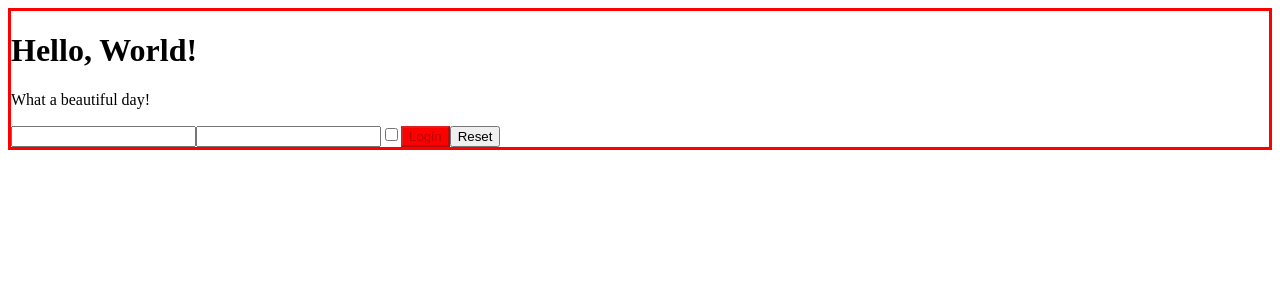
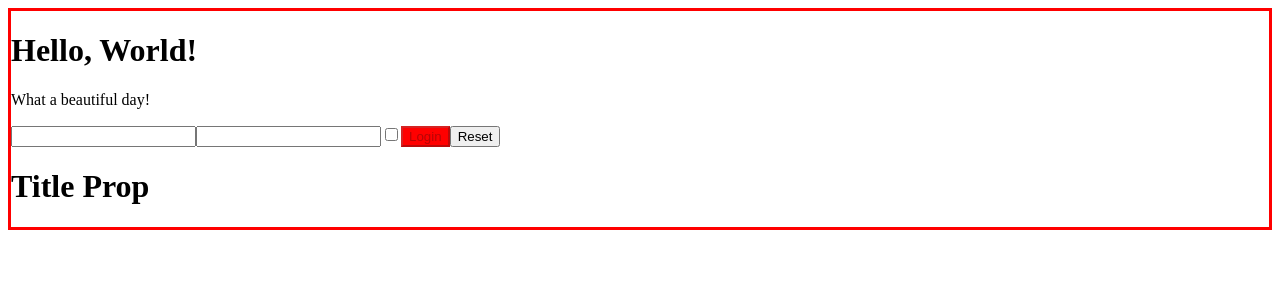
Before and after one commit to Roberta93-web/Esercizi.react.develhope, a React (Create React App) app in the folder my-app/: page / in a window 1280 px wide. Shown: the top 300 px of the page. Built offline with nearby package versions, Linux system fonts and the light colour scheme.

Commit message:
"esercizio composition 2"

```diff
--- a/my-app/src/App.js
+++ b/my-app/src/App.js
@@ -11,7 +11,7 @@
   render() {
     return (
       <div>
-        <Container>
+        <Container title={"Title Prop"}>
           <Hello />
           <Login />
           {/* <Welcome name="John" age={30} /> */}
--- a/my-app/src/Container.js
+++ b/my-app/src/Container.js
@@ -2,6 +2,11 @@
 
 export default class Container extends Component {
   render() {
-    return <div className="container">{this.props.children}</div>;
+    return (
+      <div className="container">
+        {this.props.children}
+        <h1>{this.props.title}</h1>
+      </div>
+    );
   }
 }
```
Also changed, not shown: 1 other file (tests, documents, lock files or other folders).
